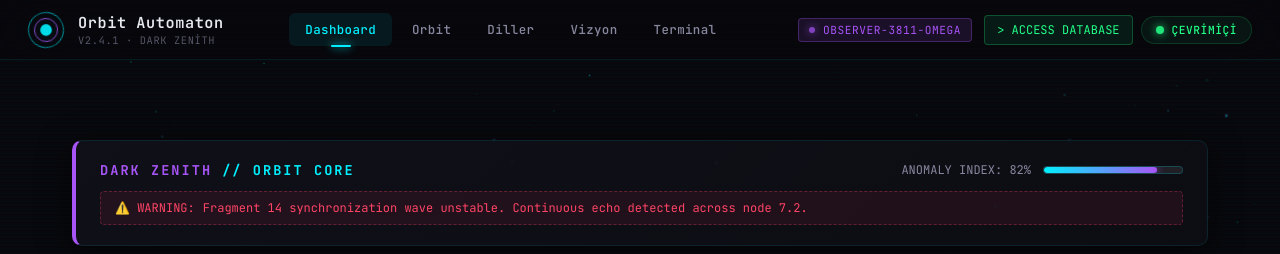
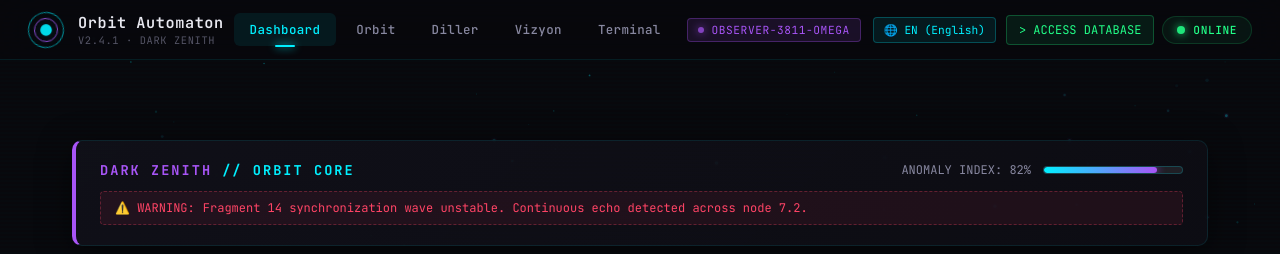
Before and after one commit to kaptanbey0/orbit-automaton, a plain HTML site: page index.html in a window 1280 px wide. Shown: the top 254 px of the page. Drawn offline with Linux system fonts and the light colour scheme; animation ran at ten frames a second.

Commit message:
feat: add automatic browser language detection (TR/EN), Web Audio sound synth, and glowing cyberpunk aesthetics

```diff
--- a/app.js
+++ b/app.js
@@ -17,6 +17,8 @@ document.addEventListener('DOMContentLoaded', () => {
   initObserverID();
   initSystemEventLog();
   initDatabaseMenu();
+  initLanguageSystem();
+  initAudioSynth();
 });
 
 /* ─── STARFIELD ─── */
@@ -640,3 +642,81 @@ function initDatabaseMenu() {
     }
   });
 }
+
+/* ─── DUAL LANGUAGE SYSTEM (TR / EN) ─── */
+function initLanguageSystem() {
+  const toggleBtn = document.getElementById('lang-toggle-btn');
+  const toggleText = document.getElementById('lang-toggle-text');
+
+  // Detect browser language or saved preference
+  let currentLang = localStorage.getItem('orbit_lang') || (navigator.language.startsWith('tr') ? 'tr' : 'en');
+
+  function applyLanguage(lang) {
+    currentLang = lang;
+    localStorage.setItem('orbit_lang', lang);
+    document.documentElement.lang = lang;
+
+    if (toggleText) {
+      toggleText.textContent = lang === 'tr' ? '🌐 TR (Türkçe)' : '🌐 EN (English)';
+    }
+
+    // Update all elements with data-tr and data-en attributes
+    const elements = document.querySelectorAll('[data-tr][data-en]');
+    elements.forEach(el => {
+      const text = el.getAttribute(`data-${lang}`);
+      if (text) {
+        if (el.children.length === 0 || el.tagName === 'SPAN' || el.tagName === 'P' || el.tagName === 'H1' || el.tagName === 'H2' || el.tagName === 'BUTTON') {
+          el.textContent = text;
+        }
+      }
+    });
+  }
+
+  applyLanguage(currentLang);
+
+  if (toggleBtn) {
+    toggleBtn.addEventListener('click', () => {
+      const newLang = currentLang === 'tr' ? 'en' : 'tr';
+      applyLanguage(newLang);
+      if (window.orbitSynthBeep) window.orbitSynthBeep(880, 0.05);
+    });
+  }
+}
+
+/* ─── WEB AUDIO SCI-FI SYNTHESIZER ─── */
+function initAudioSynth() {
+  let audioCtx = null;
+
+  window.orbitSynthBeep = function(freq = 600, duration = 0.04) {
+    try {
+      if (!audioCtx) {
+        const AudioContext = window.AudioContext || window.webkitAudioContext;
+        if (AudioContext) audioCtx = new AudioContext();
+      }
+      if (audioCtx && audioCtx.state === 'suspended') {
+        audioCtx.resume();
+      }
+      if (!audioCtx) return;
+
+      const osc = audioCtx.createOscillator();
+      const gain = audioCtx.createGain();
+      osc.type = 'sine';
+      osc.frequency.setValueAtTime(freq, audioCtx.currentTime);
+      gain.gain.setValueAtTime(0.04, audioCtx.currentTime);
+      gain.gain.exponentialRampToValueAtTime(0.001, audioCtx.currentTime + duration);
+      osc.connect(gain);
+      gain.connect(audioCtx.destination);
+      osc.start();
+      osc.stop(audioCtx.currentTime + duration);
+    } catch (e) {
+      // Audio fallback silent
+    }
+  };
+
+  // Add click sound effects to interactive buttons
+  document.addEventListener('click', (e) => {
+    if (e.target.closest('button') || e.target.closest('.database-menu-item') || e.target.closest('.topbar__link')) {
+      if (window.orbitSynthBeep) window.orbitSynthBeep(700, 0.04);
+    }
+  });
+}
--- a/index.html
+++ b/index.html
@@ -42,12 +42,15 @@
         <span class="observer-badge__dot"></span>
         <span>OBSERVER-8942-OMEGA</span>
       </div>
-      <button class="nav-database-btn" id="nav-db-btn">
+      <button class="lang-toggle-btn" id="lang-toggle-btn" title="Dili Değiştir / Switch Language">
+        <span id="lang-toggle-text">🌐 TR / EN</span>
+      </button>
+      <button class="nav-database-btn" id="nav-db-btn" data-tr="&gt; VERİTABANI ERİŞİMİ" data-en="&gt; ACCESS DATABASE">
         <span>&gt; ACCESS DATABASE</span>
       </button>
       <div class="status-beacon status-beacon--online" id="status-beacon" style="margin-left: 8px;">
         <span class="status-beacon__dot"></span>
-        <span class="status-beacon__label">Çevrimiçi</span>
+        <span class="status-beacon__label" data-tr="Çevrimiçi" data-en="Online">Çevrimiçi</span>
       </div>
     </div>
   </header>
--- a/style.css
+++ b/style.css
@@ -1112,6 +1112,28 @@ a { color: inherit; text-decoration: none; }
   50% { opacity: 1; }
 }
 
+/* ─── LANGUAGE TOGGLE BUTTON ─── */
+.lang-toggle-btn {
+  font-family: var(--font-mono);
+  font-size: 0.7rem;
+  color: var(--neon-cyan);
+  background: rgba(0, 240, 255, 0.08);
+  border: 1px solid rgba(0, 240, 255, 0.25);
+  padding: 5px 10px;
+  border-radius: 4px;
+  cursor: pointer;
+  margin-right: 10px;
+  transition: all 0.3s;
+  display: inline-flex;
+  align-items: center;
+  gap: 4px;
+}
+.lang-toggle-btn:hover {
+  background: rgba(0, 240, 255, 0.2);
+  box-shadow: 0 0 12px rgba(0, 240, 255, 0.4);
+  transform: scale(1.05);
+}
+
 /* ─── ORBIT CORE WARNING & ANOMALY BANNER ─── */
 .orbit-core-banner {
   background: linear-gradient(135deg, rgba(17, 17, 25, 0.9), rgba(13, 13, 20, 0.95));
```
